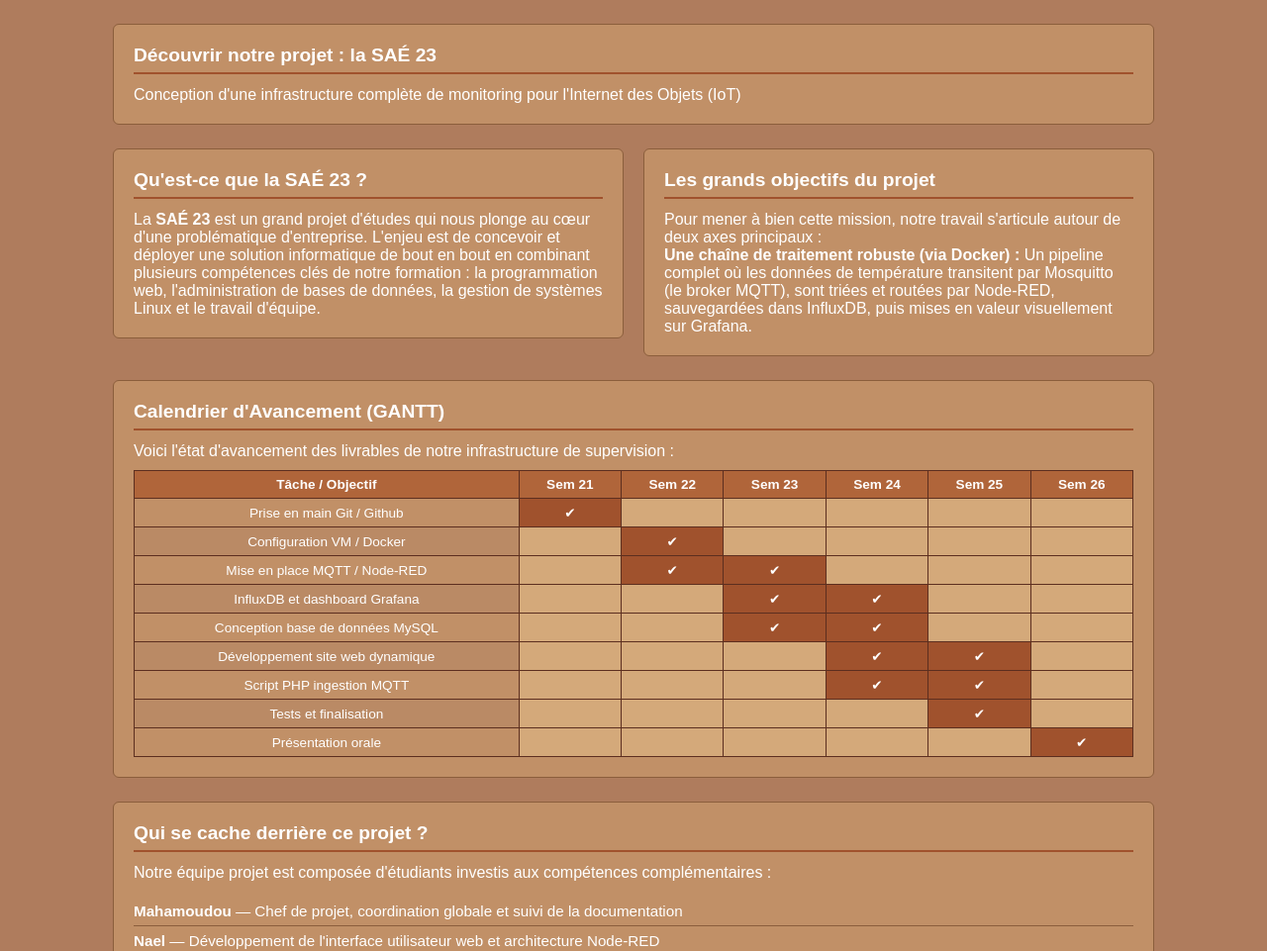
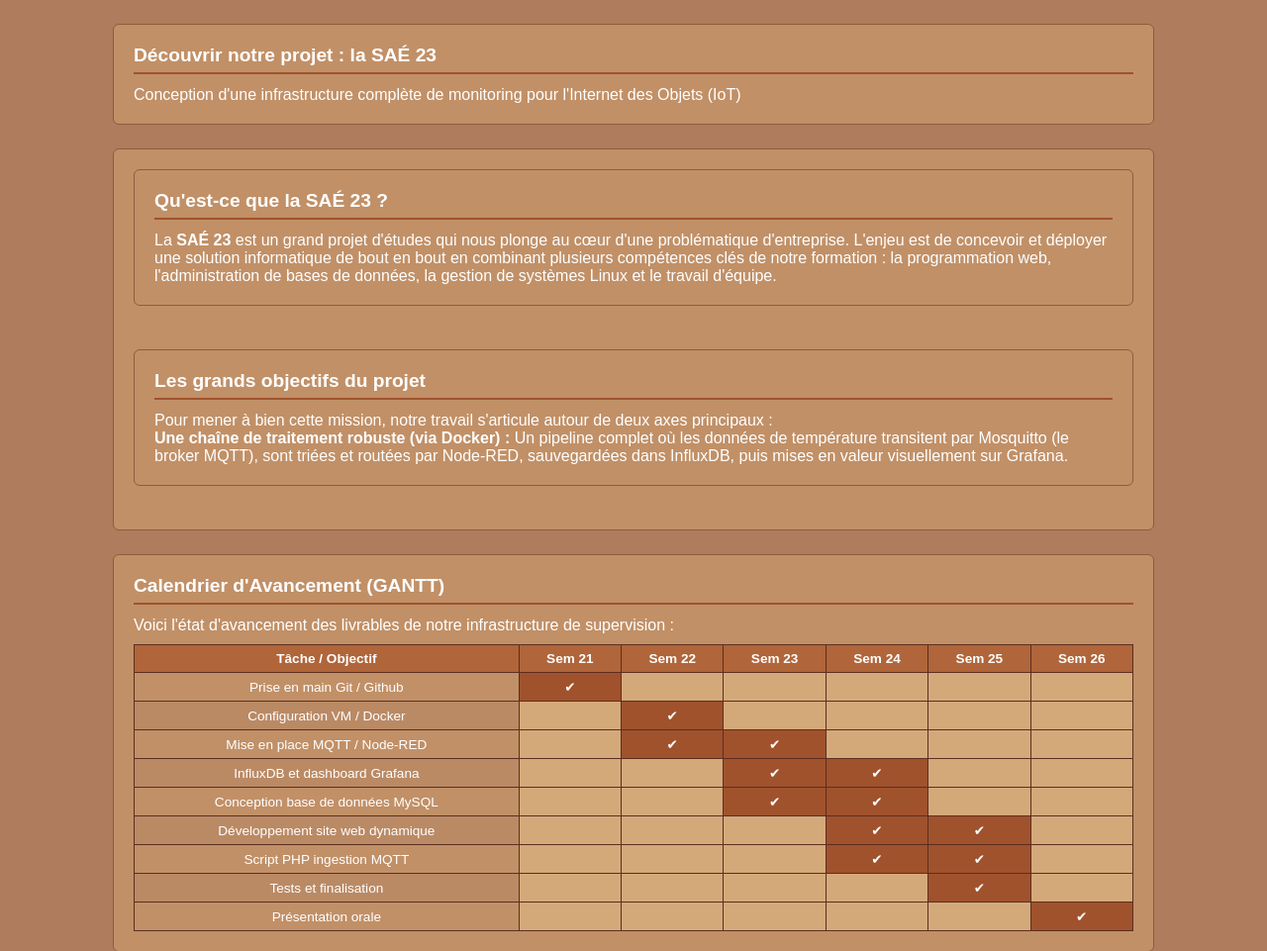
Before and after one commit to Tihi1920/Sae23, a PHP site: the page made by site_version_finale/Sae23 presentation.php in a window 1280 px wide. Shown: the part 128-1089 px from the top of the page at 99% size. Run offline with PHP 8.4, Linux system fonts and the light colour scheme.

Commit message:
Refactor project description and objectives section
Reorganized project description and objectives into a new section structure for better clarity and presentation.

```diff
--- a/site_version_finale/Sae23 presentation.php
+++ b/site_version_finale/Sae23 presentation.php
@@ -1,4 +1,5 @@
 <?php
+/* Sae23 presentation.php - Contextual project descriptions and team members documentation */
 session_start();
 include 'En-tete.php';
 ?>
@@ -8,21 +9,17 @@ include 'En-tete.php';
     <p>Conception d'une infrastructure complète de monitoring pour l'Internet des Objets (IoT)</p>
 </section>
 
-<div id="tableau">
-    <div>
+<section id="tableau">
     <section>
         <h2>Qu'est-ce que la SAÉ 23 ?</h2>
         <p>La <strong>SAÉ 23</strong> est un grand projet d'études qui nous plonge au cœur d'une problématique d'entreprise. L'enjeu est de concevoir et déployer une solution informatique de bout en bout en combinant plusieurs compétences clés de notre formation : la programmation web, l'administration de bases de données, la gestion de systèmes Linux et le travail d'équipe.</p>
     </section>
-    </div>
-    <div>
     <section>
         <h2>Les grands objectifs du projet</h2>
         <p>Pour mener à bien cette mission, notre travail s'articule autour de deux axes principaux :</p>
         <p><strong>Une chaîne de traitement robuste (via Docker) :</strong> Un pipeline complet où les données de température transitent par Mosquitto (le broker MQTT), sont triées et routées par Node-RED, sauvegardées dans InfluxDB, puis mises en valeur visuellement sur Grafana.</p>
     </section>
-    </div>
-</div>
+</section>
 
 <section>
     <h2>Calendrier d'Avancement (GANTT)</h2>
@@ -184,8 +181,8 @@ include 'En-tete.php';
     <p>La base de données fonctionne correctement et les requêtes PHP récupèrent bien les données attendues. Je suis satisfait de la structure mise en place qui permet une gestion claire et évolutive des capteurs et des bâtiments.</p>
 </section>
 
-<div style="margin-top: 20px; text-align: center;">
+<section style="margin-top: 20px; text-align: center;">
     <a href="https://github.com/Tihi1920/Sae23/tree/main" target="_blank" style="display: inline-block; background-color: #A0522D; color: white; padding: 12px 24px; text-decoration: none; border-radius: 10px; font-weight: bold;">Consulter notre dépôt GitHub</a>
-</div>
+</section>
 
 <?php include 'footer.php'; ?>
```
Lines whose indentation alone changed are shown as unchanged.
